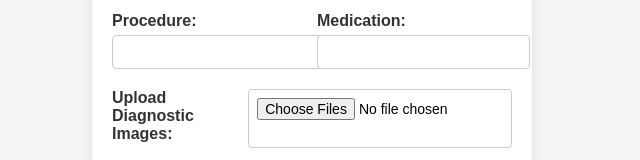
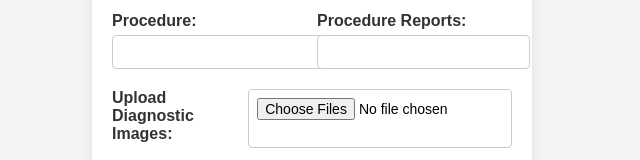
Before and after one commit to thekingsmakers/KMC, a plain HTML site: page index.html in a window 1280 px wide. Shown: the part 473-633 px from the top of the page, 328-968 px from the left. Drawn offline with nearby package versions, Linux system fonts and the light colour scheme.

Commit message:
Update index.html

```diff
--- a/index.html
+++ b/index.html
@@ -49,8 +49,8 @@
                         <input type="text" id="procedure" name="procedure" required>
                     </div>
                     <div class="input-group">
-                        <label for="medication">Medication:</label>
-                        <input type="text" id="medication" name="medication" required>
+                        <label for="Procedure Reports">Procedure Reports:</label>
+                        <input type="text" id="Procedure Reports" name="Procedure Reports" required>
                     </div>
                 </div>
             </div>
```
